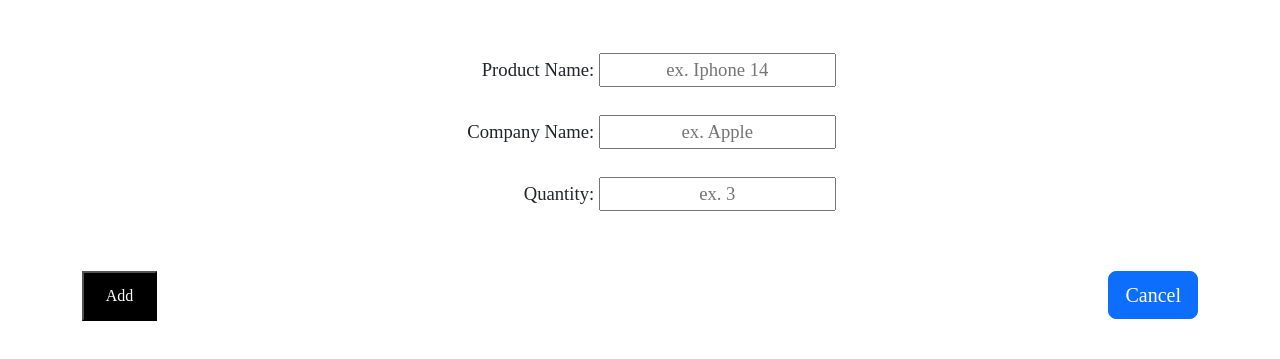
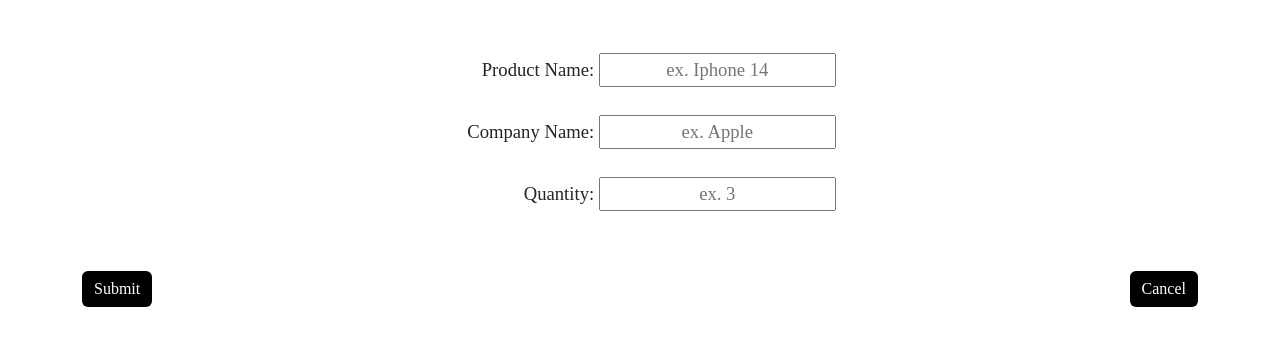
Before and after one commit to dabanaluintenque/Intenque_Singh, a website: page public/insert.html in a window 1280 px wide. Shown: the part 95-454 px from the top of the page. Drawn offline with nearby package versions, Linux system fonts and the light colour scheme.

Commit message:
Insert Product HTML/CSS

```diff
--- a/public/insert.html
+++ b/public/insert.html
@@ -22,13 +22,12 @@
         <div class="container">
             <div class="row">
                 <div class="col">
-                    <input id="submit_button" type="submit" value="Add" style="font-family: Times New Roman; height:50px; width:75px; background-color:black; color:white">
+                    <button type="submit" class="btn btn-primary" style="background-color: black; font-family:'Times New Roman', Times, serif; border:black;">Submit</button>
                 </div>
-                <div class="col" id="cancel_button">
-                    <a href="/insert" type="button" class="btn btn-primary btn-lg" style="font-family: Times New Roman;">Cancel</a>
+                <div class="col" id="cancel_button" >
+                    <a href="/insert" type="button" style="background-color: black; border:black;" class="btn btn-primary">Cancel</a>
                 </div>
             </div>
-
         </div>
 
 
--- a/public/stylesheets/insert.css
+++ b/public/stylesheets/insert.css
@@ -31,10 +31,20 @@
         text-align: center;
   }
 
-  .btn-primary, .btn-primary:hover, .btn-primary:active, .btn-primary:visited {
-    background-color: black;
-    border-color: black;
+  #cancel_button {
+    font-family: 'Times New Roman', Times, serif;
+    text-align: right;
+    color:white;
+    border:black"
   }
+
+  #submit_button {
+    font-family: 'Times New Roman', Times, serif;
+    text-align: left;
+    color:white;
+    border:black;
+  }
+
 
 a:link { text-decoration: none; color:white}
 
@@ -47,7 +57,3 @@ a:active { text-decoration: none; color:white}
 input {
     text-align: center;
 }
-
-#cancel_button {
-    text-align: right;
-}
```
